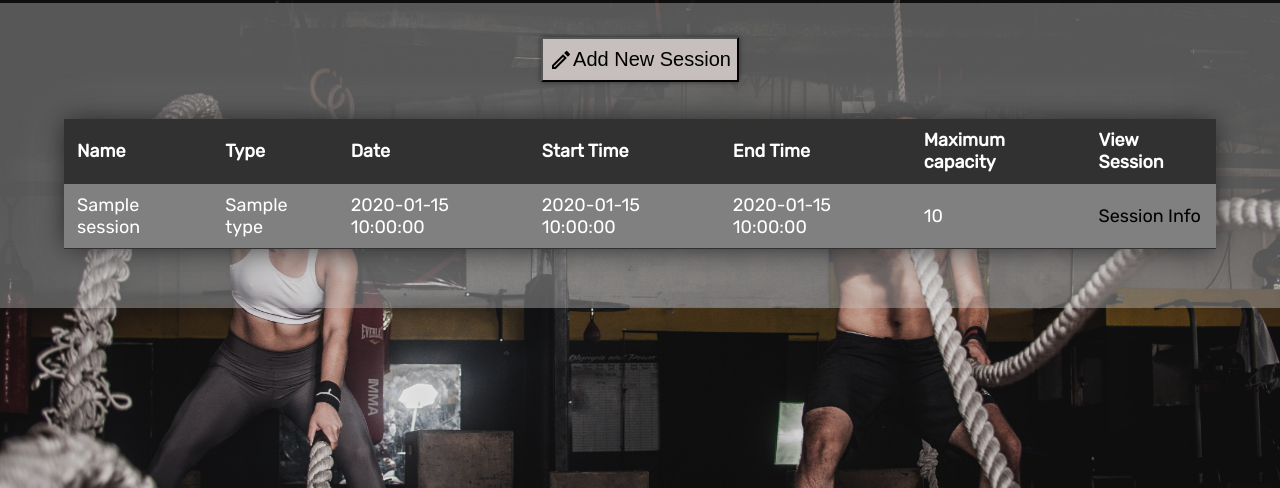
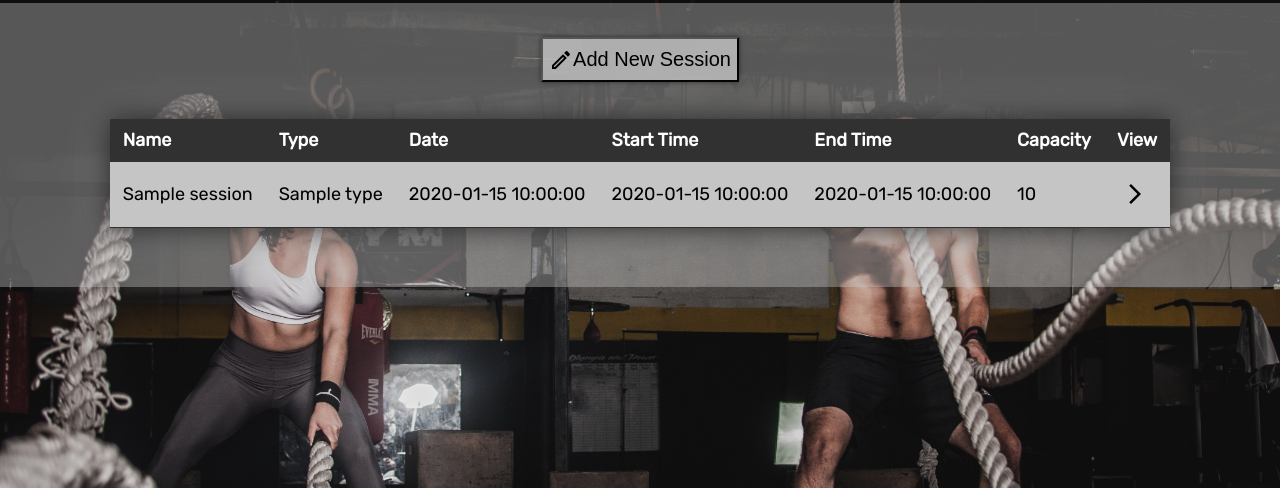
Before and after one commit to MozzBuilds/Resistance-Temple, a Flask app: page /sessions in a window 1280 px wide. Shown: the part 77-565 px from the top of the page. Run offline with Flask 2, Linux system fonts and the light colour scheme; a database or web service that is not in the repository returns one stand-in record (values such as "Sample title"); some libraries are stand-ins or nearby versions.

Commit message:
Main page tables CSS completed. CSS styling split into 3 sheets

```diff
--- a/app.py
+++ b/app.py
@@ -12,7 +12,7 @@ app.register_blueprint(customers_blueprint)
 
 @app.route('/')
 def home():
-    return render_template('index.html')
+    return render_template('index.html', title='Home')
 
 if __name__ == '__main__':
     app.run(debug=True)
--- a/controllers/booking_controller.py
+++ b/controllers/booking_controller.py
@@ -11,7 +11,7 @@ bookings_blueprint = Blueprint('bookings', __name__)
 @bookings_blueprint.route('/bookings')
 def bookings():
     bookings = booking_repository.select_all()
-    return render_template('bookings/index.html', bookings=bookings)
+    return render_template('bookings/index.html', title='Bookings', bookings=bookings)
 
 # @bookings_blueprint.route('/bookings/<id>')
 # def show(id):
@@ -23,7 +23,7 @@ def bookings():
 def new():
     customers = customer_repository.select_all()
     sessions = session_repository.select_all()
-    return render_template('/bookings/new.html', customers=customers, sessions=sessions)
+    return render_template('/bookings/new.html', title='New Booking', customers=customers, sessions=sessions)
 
 # Creates a new booking
 # Checks for customer membership status
--- a/controllers/session_controller.py
+++ b/controllers/session_controller.py
@@ -11,20 +11,20 @@ sessions_blueprint = Blueprint('sessions', __name__)
 @sessions_blueprint.route('/sessions')
 def sessions():
     sessions = session_repository.select_all()
-    return render_template('sessions/index.html', sessions=sessions)
+    return render_template('sessions/index.html', title='Training Sessions', sessions=sessions)
 
 # Show an individual session
 @sessions_blueprint.route('/sessions/<id>')
 def show(id):
     session = session_repository.select(id)
     customers_booked = session_repository.customers(session)
-    return render_template('sessions/show.html', session=session, customers_booked=customers_booked)
+    return render_template('sessions/show.html', title=session.name, session=session, customers_booked=customers_booked)
 
 # Form to edit an individual session
 @sessions_blueprint.route('/sessions/<id>/edit')
 def edit(id):
     session = session_repository.select(id)
-    return render_template('/sessions/edit.html', session=session)
+    return render_template('/sessions/edit.html', title=session.name, session=session)
 
 # Update an individual session
 @sessions_blueprint.route('/sessions/<id>', methods=['POST'])
@@ -45,7 +45,7 @@ def update_session(id):
 # Form to add a new session
 @sessions_blueprint.route('/sessions/new')
 def new():
-    return render_template('/sessions/new.html')
+    return render_template('/sessions/new.html', title='New Training Session')
 
 # #Create a new session
 @sessions_blueprint.route('/sessions', methods=['POST'])
--- a/static/css/style.css
+++ b/static/css/style.css
@@ -126,40 +92,7 @@ footer {
     letter-spacing: 12px;
 }
 
-button {
-    width: auto;
-    height: 45px;
-    font-size: 20px;
-    display: flex;
-    justify-content: center;
-    align-items: center;
-    box-shadow: 0 0 5px rgba(0, 0, 0, 0.5)
-}
 
-button:hover {
-    border: 1px solid black;
-    background-color: white;
-    color: blue;
-}
-.new_button {
-    background-color: rgb(199, 190, 190);
-}
-
-form > button {
-    background-color: rgb(209, 41, 41);
-    width: 50px;
-}
-
-form > button:hover {
-    background-color: red;
-}
-
-/* BUTTON CLASSES:
-    edit_button
-    new_button
-    delete_button
-    submit_button
-     */
 
 /* TO DO:
     Move 'new' button to right hand side, near the table
--- /dev/null
+++ b/static/css/style_buttons.css
@@ -0,0 +1,54 @@
+button {
+    width: auto;
+    height: 45px;
+    font-size: 20px;
+    display: flex;
+    justify-content: center;
+    align-items: center;
+    box-shadow: 0 0 5px rgba(0, 0, 0, 0.5)
+}
+
+button:hover {
+    border: 1px solid black;
+    background-color: rgb(230, 228, 228);
+    color: blue;
+}
+.new_button {
+    background-color:rgba(197, 197, 197, 0.8);
+}
+
+/* The delete buttons on the bookings page */
+form > button {
+    background-color: rgba(200, 38, 38, 0.808);
+    width: 50px;
+    box-shadow: none;
+}
+
+.delete_button {
+    display: flex;
+    justify-content: center;
+    align-items:center;
+}
+
+form > button:hover {
+    background-color: red;
+    border: 3px solid black;
+}
+
+.see_more_button {
+    border: none;
+    box-shadow: none;
+    background: none;
+}
+
+.see_more_button:hover {
+    box-shadow: 0 0 5px rgba(0,0,0,0.8);
+    border: none;
+}
+/* BUTTON CLASSES:
+    edit_button
+    new_button
+    delete_button
+    submit_button
+    see_more_button
+     */
--- /dev/null
+++ b/static/css/style_tables.css
@@ -0,0 +1,34 @@
+
+table {
+    background-color: grey;
+    border-collapse: collapse;
+    border: 1px thin black;
+    margin: 25px 0;
+    box-shadow: 0 0 30px rgba(0,0,0,0.8), 0 0 50px rgba(255, 255, 255, 0.3);
+}
+thead, tr {
+    border-bottom: 1px solid rgb(49, 49, 49);
+}
+
+th {
+    background-color: rgb(49, 49, 49);
+    color: #ffffff;
+    text-align: left;
+
+}
+
+
+th, td {
+    padding: 10px 13px;
+}
+
+
+tr:nth-of-type(odd) {
+    background-color:rgba(197, 197, 197);
+    color: black;
+}
+
+tr:hover{
+    background-color: rgb(230, 228, 228);
+    color: blue;
+}
--- a/templates/base.html
+++ b/templates/base.html
@@ -5,8 +5,10 @@
     <meta http-equiv="X-UA-Compatible" content="IE=edge">
     <meta name="viewport" content="width=device-width, initial-scale=1.0">
     <link rel="stylesheet" href="{{ url_for('static', filename='css/style.css') }}">
+    <link rel="stylesheet" href="{{ url_for('static', filename='css/style_tables.css') }}">
+    <link rel="stylesheet" href="{{ url_for('static', filename='css/style_buttons.css') }}">
     <link href="https://fonts.googleapis.com/css2?family=Rubik&display=swap" rel="stylesheet">
-    <title>Resistance Portal </title>
+    <title>Resistance Temple - {{title}}</title>
 </head>
 <body>
     <header>
--- a/templates/bookings/index.html
+++ b/templates/bookings/index.html
@@ -15,9 +15,9 @@
         <thead>
             <tr>
                 <th>Customer Alias</th>
-                <th>Session Name</th>
-                <th>Session Date</th>
-                <th>Session Start Time</th>
+                <th>Session</th>
+                <th>Date</th>
+                <th>Time</th>
                 <th>Remove Booking</th>
             </tr>
         </thead>
--- a/templates/sessions/index.html
+++ b/templates/sessions/index.html
@@ -19,8 +19,8 @@
                 <th>Date</th>
                 <th>Start Time</th>
                 <th>End Time</th>
-                <th>Maximum capacity</th>
-                <th>View Session</th>
+                <th>Capacity</th>
+                <th>View</th>
             </tr>
         </thead>
         <tbody>
@@ -32,7 +32,10 @@
                 <td>{{session.start_time}}</td>
                 <td>{{session.end_time}}</td>
                 <td>{{session.capacity}}</td>
-                <td><a href="/sessions/{{session.id}}">Session Info</a></td>
+                <td><a href="/sessions/{{session.id}}">
+                    <button class='see_more_button'>
+                        <img src='static/icons/arrow_forward_ios_black_24dp.svg' alt="forward arrow">
+                    </button></a></td>
             </tr>
             {% endfor %}
         </tbody>
```
Also changed, not shown: other parts of static/css/style.css (+0 -34 lines), controllers/customer_controller.py (+4 -4 lines), templates/customers/index.html (+5 -2 lines), static/icons/arrow_forward_ios_black_24dp.svg (added), static/icons/arrow_forward_ios_white_24dp.svg (added), static/icons/send_black_24dp.svg (added), static/icons/send_white_24dp.svg (added).
